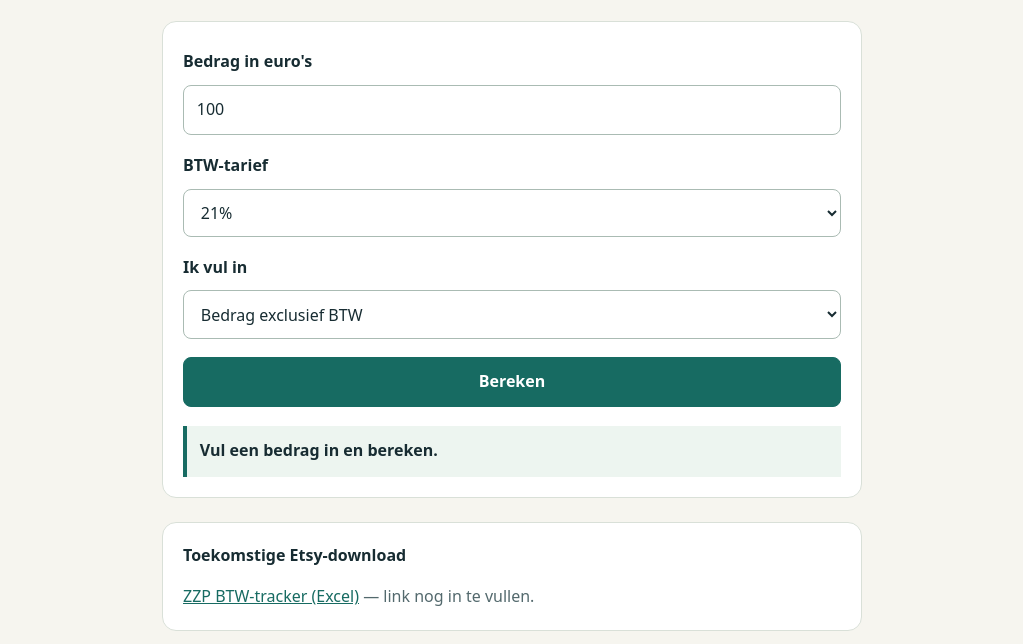
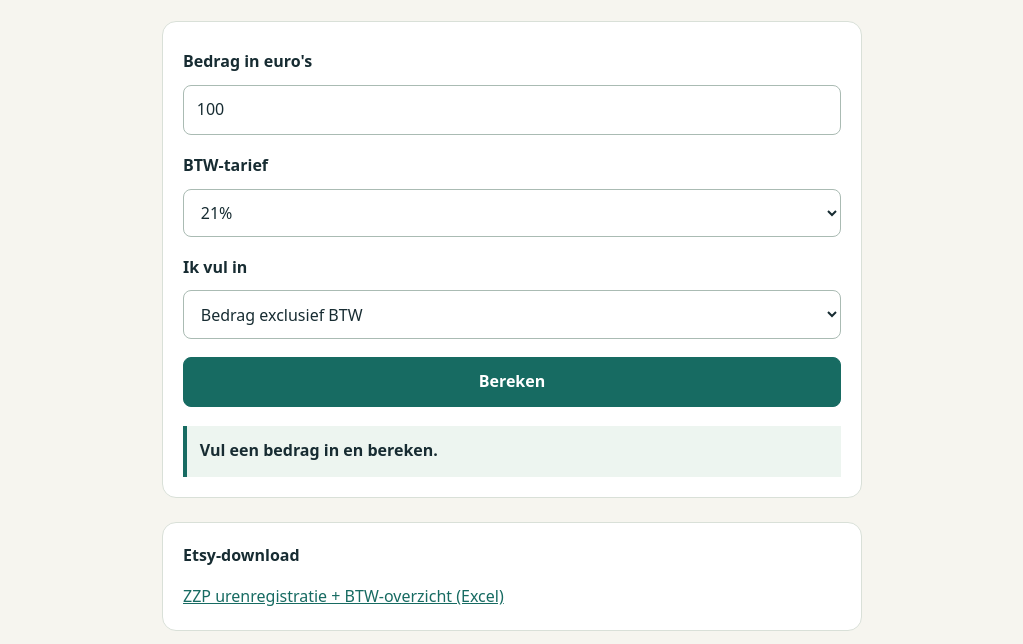
Before and after one commit to leilastar/zzp-tools-nl, a plain HTML site: page btw-calculator.html in a window 1280 px wide. Shown: the part 302-946 px from the top of the page, without its empty margins (128-1151 px from the left). Drawn offline with Linux system fonts and the light colour scheme.

Commit message:
Fill Etsy listing link for the ZZP urenregistratie + BTW tracker

```diff
--- a/btw-calculator.html
+++ b/btw-calculator.html
@@ -18,7 +18,7 @@
       <button type="submit">Bereken</button>
       <p id="btw-result" class="result" aria-live="polite">Vul een bedrag in en bereken.</p>
     </form>
-    <aside class="placeholder"><strong>Toekomstige Etsy-download</strong><p><a href="#etsy-link-todo">ZZP BTW-tracker (Excel)</a> — link nog in te vullen.</p></aside>
+    <aside class="placeholder"><strong>Etsy-download</strong><p><a href="https://planandpennystudio.etsy.com/nl/listing/4621038016/zzp-urenregistratie-btw-overzicht-excel" rel="noopener">ZZP urenregistratie + BTW-overzicht (Excel)</a></p></aside>
     <aside class="placeholder"><strong>Affiliate-link</strong><p><a href="#affiliate-todo">Bekijk een aanbevolen dienst</a> — link nog in te vullen.</p></aside>
   </main><footer class="wrap"><a href="over.html">Over en disclaimer</a></footer>
 </body>
```
Also changed, not shown: index.html (+1 -1 lines), over.html (+1 -1 lines), uurtarief-calculator.html (+1 -1 lines).
